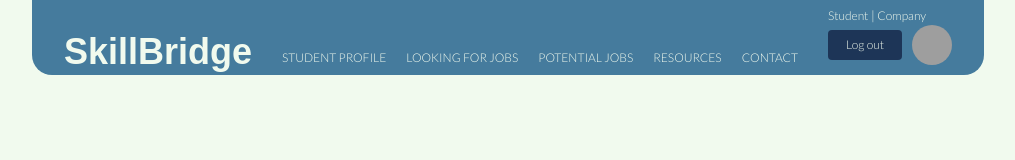
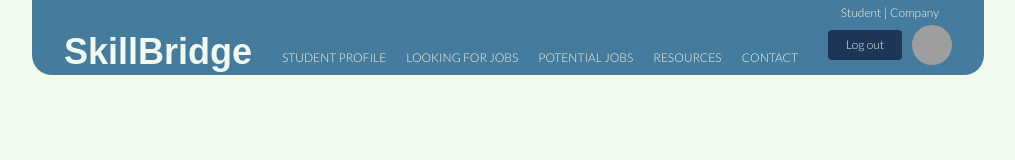
Before and after one commit to Akki-on-Rails/skill-bridge, a React (Create React App) app in the folder client/: page / in a window 1280 px wide. Shown: the top 160 px of the page, without its empty margins (132-1147 px from the left). Built offline with nearby package versions, Linux system fonts and the light colour scheme; grey boxes are pictures that could not be loaded; a web font is replaced by a local one.

Commit message:
edited the student/company toggle

```diff
--- a/client/src/components/header.js
+++ b/client/src/components/header.js
@@ -15,6 +15,9 @@
         {/* Here we need a Logo and/or Slogan */}
         <h1>SkillBridge</h1>
       </div>
+      {/* for the menu I recommend a conditional based on screen size: */}
+      {/* if > 100px show horizontal menu */}
+      {/* else show burger menu */}
       <div className={styles.menu}>
         <a href="#">student profile</a>
         <a href="#">looking for jobs</a>
--- a/client/src/components/header.module.scss
+++ b/client/src/components/header.module.scss
@@ -63,3 +63,8 @@
     font-weight: 700;
   }
 }
+
+.user_switch {
+  text-align: center;
+  margin-bottom: 3px;
+}
```
